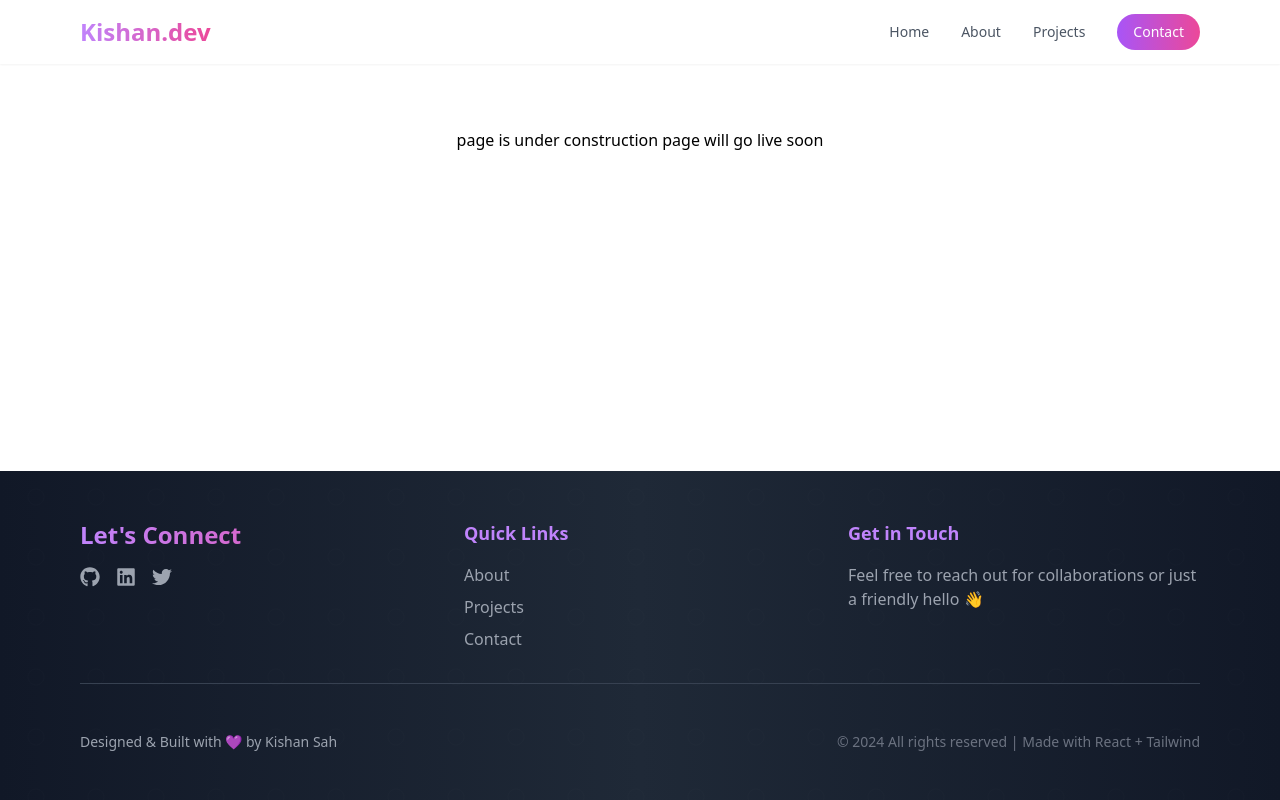
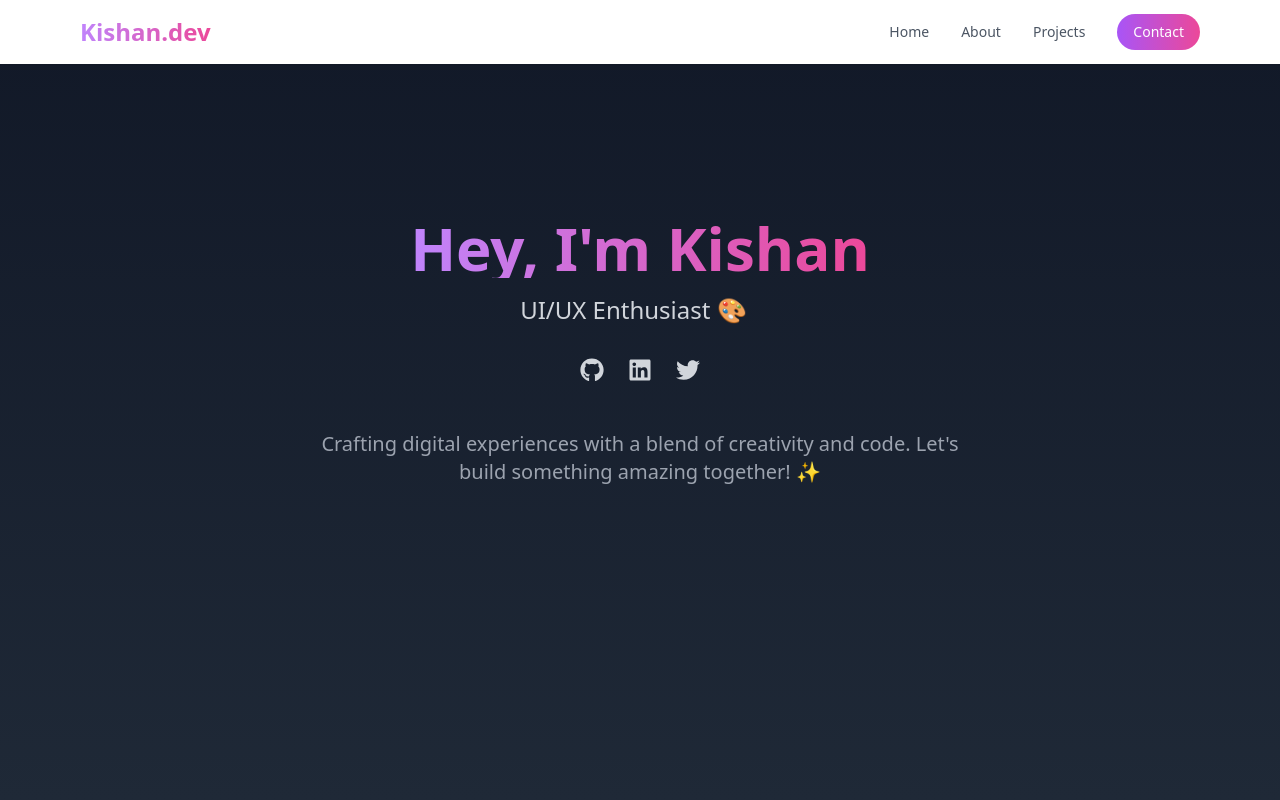
Before and after one commit to kissan5/MyPortfolio, a React (Vite) app: page / in a window 1280 px wide. Shown: the top 800 px of the page. Built offline with nearby package versions, Linux system fonts and the light colour scheme.

Commit message:
changes in ui addeed social media links and other things

```diff
--- a/src/pages/HomePage.jsx
+++ b/src/pages/HomePage.jsx
@@ -1,15 +1,86 @@
 import React from "react";
+import { motion } from "framer-motion";
+import { FaGithub, FaLinkedin, FaTwitter } from "react-icons/fa";
+import { TypeAnimation } from "react-type-animation";
+
+const socialLinks = [
+  {
+    icon: <FaGithub className="text-2xl" />,
+    href: "https://github.com/kissan5",
+  },
+  {
+    icon: <FaLinkedin className="text-2xl" />,
+    href: "https://www.linkedin.com/in/kishan-sah-9889651a0/",
+  },
+  {
+    icon: <FaTwitter className="text-2xl" />,
+    href: "https://x.com/KissanShah",
+  },
+];
 
 function HomePage() {
   return (
-    <>
-      <h1 className="text-center text-myColor-black text-2xl font-bold">
-        welcome to the home page
-      </h1>
-      <p className="text-center mt-24">
-        page is under construction page will go live soon
-      </p>
-    </>
+    <motion.div className="min-h-screen bg-gradient-to-b from-gray-900 to-gray-800 text-white p-4 md:p-8">
+      <motion.div
+        initial={{ opacity: 0, y: 20 }}
+        animate={{ opacity: 1, y: 0 }}
+        transition={{ duration: 0.8 }}
+        className="max-w-4xl mx-auto"
+      >
+        <div className="flex flex-col items-center justify-center min-h-[80vh]">
+          <motion.h1
+            className="text-4xl md:text-6xl font-bold bg-gradient-to-r from-purple-400 to-pink-500 bg-clip-text text-transparent"
+            whileHover={{ scale: 1.05 }}
+          >
+            Hey, I'm Kishan
+          </motion.h1>
+
+          <div className="mt-4 text-xl md:text-2xl text-gray-300">
+            <TypeAnimation
+              sequence={[
+                "Frontend Developer 💻",
+                2000,
+                "UI/UX Enthusiast 🎨",
+                2000,
+                "Problem Solver 🧩",
+                2000,
+              ]}
+              repeat={Infinity}
+            />
+          </div>
+
+          <motion.div
+            className="flex gap-6 mt-8"
+            initial={{ opacity: 0 }}
+            animate={{ opacity: 1 }}
+            transition={{ delay: 0.5 }}
+          >
+            {socialLinks.map((link, index) => (
+              <motion.a
+                key={index}
+                href={link.href}
+                target="_blank"
+                rel="noopener noreferrer"
+                className="text-gray-300 hover:text-purple-400 transition-colors"
+                whileHover={{ scale: 1.2, rotate: 5 }}
+              >
+                {link.icon}
+              </motion.a>
+            ))}
+          </motion.div>
+
+          <motion.p
+            className="mt-12 text-lg md:text-xl text-gray-400 text-center max-w-2xl"
+            initial={{ opacity: 0 }}
+            animate={{ opacity: 1 }}
+            transition={{ delay: 0.8 }}
+          >
+            Crafting digital experiences with a blend of creativity and code.
+            Let's build something amazing together! ✨
+          </motion.p>
+        </div>
+      </motion.div>
+    </motion.div>
   );
 }
 
```
